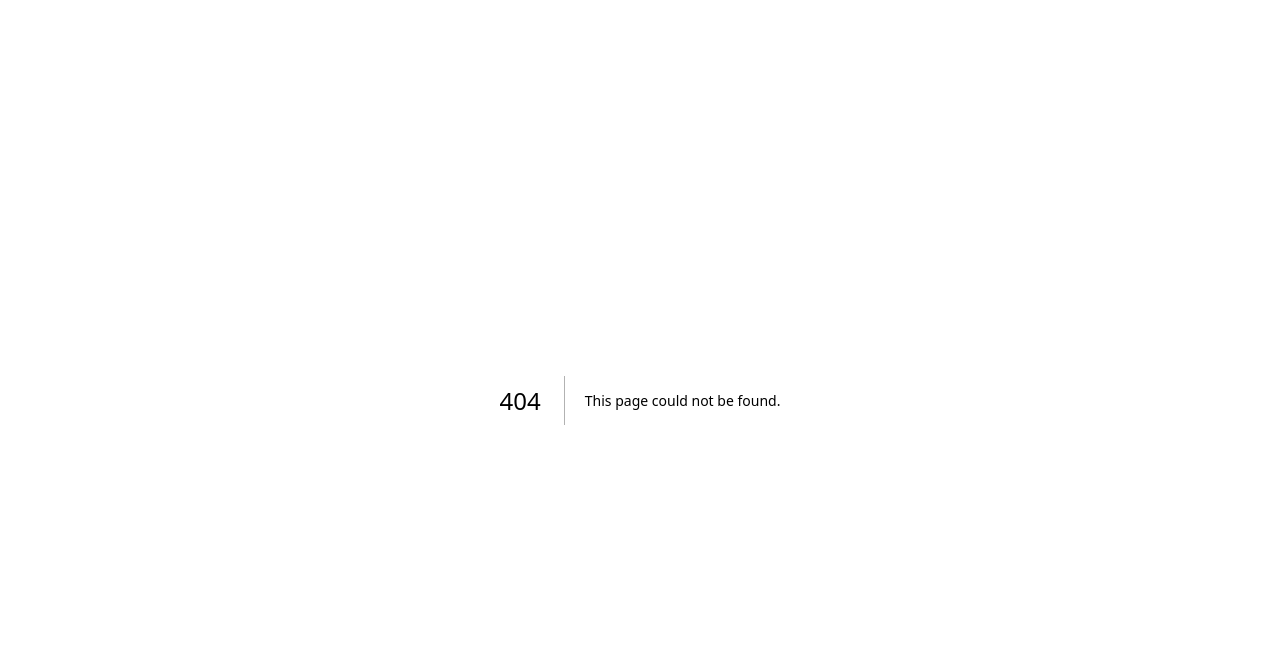
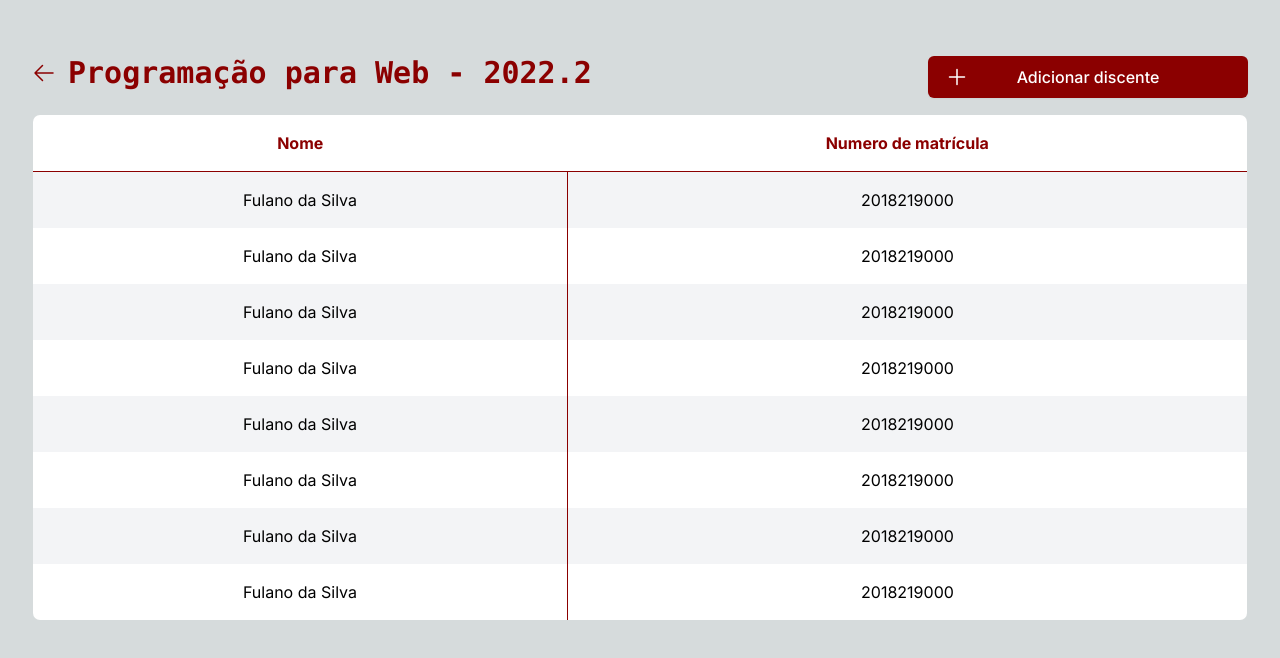
Before and after one commit to igor-cotrim/FDD-frontend-reviews, a Next.js app: page /pages/teacher/1/1/1 in a window 1280 px wide. Before the commit this address had no page. Shown: the top 658 px of the page. Built offline with nearby package versions, Linux system fonts and the light colour scheme.

Commit message:
feat: created page and data for discente route

```diff
--- /dev/null
+++ b/src/app/pages/teacher/[semester]/[discipline]/[discente]/data.tsx
@@ -0,0 +1,81 @@
+import {
+    PencilSquareIcon,
+    EyeIcon,
+    TrashIcon,
+  } from "@heroicons/react/24/outline";
+  import { useRouter } from "next/navigation";
+
+  export const Data = () => ({
+    data: [
+      {
+        name: "Fulano da Silva",
+        code: "2018219000",
+      },
+      {
+        name: "Fulano da Silva",
+        code: "2018219000",
+      },
+      {
+        name: "Fulano da Silva",
+        code: "2018219000",
+      },
+      {
+        name: "Fulano da Silva",
+        code: "2018219000",
+      },
+      {
+        name: "Fulano da Silva",
+        code: "2018219000",
+      },
+      {
+        name: "Fulano da Silva",
+        code: "2018219000",
+      },
+      {
+        name: "Fulano da Silva",
+        code: "2018219000",
+      },
+      {
+        name: "Fulano da Silva",
+        code: "2018219000",
+      },
+    ],
+    columns: [
+      {
+        Header: "Nome",
+        accessor: "name",
+      },
+      {
+        Header: "Numero de matrícula",
+        accessor: "code",
+      },
+    ],
+  });
+
+//   export const Actions = () => {
+//     const router = useRouter();
+
+//     const viewAction = (row: any) => (
+//       <EyeIcon
+//         className="p-2 text-blue-600 rounded-lg cursor-pointer w-9 h-9"
+//         title="Visualizar"
+//         onClick={() => router.push(`docente/semester/${row.original.name}`)}
+//       />
+//     );
+//     const editAction = (row: any) => (
+//       <PencilSquareIcon
+//         className="p-2 text-green-600 rounded-lg cursor-pointer w-9 h-9"
+//         title="Editar"
+//         onClick={() => console.log(row)}
+//       />
+//     );
+//     const deleteAction = (row: any) => (
+//       <TrashIcon
+//         className="p-2 text-red-600 rounded-lg cursor-pointer w-9 h-9"
+//         title="Deletar"
+//         onClick={() => console.log(row)}
+//       />
+//     );
+
+//     return [viewAction, editAction, deleteAction];
+//   };
--- /dev/null
+++ b/src/app/pages/teacher/[semester]/[discipline]/[discente]/page.tsx
@@ -0,0 +1,36 @@
+
+import React from "react";
+import { useRouter } from "next/navigation";
+import { ArrowLeftIcon, PlusIcon } from "@heroicons/react/24/outline";
+
+import { Button, Table } from "@/components";
+
+import * as D from "./data";
+
+const Discente = () => {
+  const router = useRouter();
+
+  return (
+    <div className="pt-12">
+      <div className="flex items-center justify-between mb-4">
+        <h1
+          className="flex items-center font-mono text-3xl font-semibold cursor-pointer text-primary"
+          onClick={() => router.back()}
+        >
+          <ArrowLeftIcon className="w-6 h-6 mr-3" />
+          Programação para Web - 2022.2
+        </h1>
+        <Button type="button" className="max-w-xs">
+          <PlusIcon className="absolute w-6 h-6" />
+          Adicionar discente
+        </Button>
+      </div>
+      <Table
+        columns={D.Data().columns}
+        data={D.Data().data}
+      />
+    </div>
+  );
+};
+
+export default Discente;
--- a/src/app/pages/teacher/[semester]/[discipline]/data.tsx
+++ b/src/app/pages/teacher/[semester]/[discipline]/data.tsx
@@ -1,8 +1,10 @@
+import { removeSpacesAndAccents } from "@/utils";
 import {
   PencilSquareIcon,
   EyeIcon,
   TrashIcon,
 } from "@heroicons/react/24/outline";
+import { useRouter } from "next/navigation";
 
 export const Data = () => ({
   data: [
@@ -52,11 +54,13 @@ export const Data = () => ({
 });
 
 export const Actions = () => {
+  const router = useRouter();
+
   const viewAction = (row: any) => (
     <EyeIcon
       className="p-2 text-blue-600 rounded-lg cursor-pointer w-9 h-9"
       title="Visualizar"
-      onClick={() => console.log(row)}
+      onClick={() => router.push(`docente/semester/discipline/${removeSpacesAndAccents(row.original.name)}`)}
     />
   );
   const editAction = (row: any) => (
```
